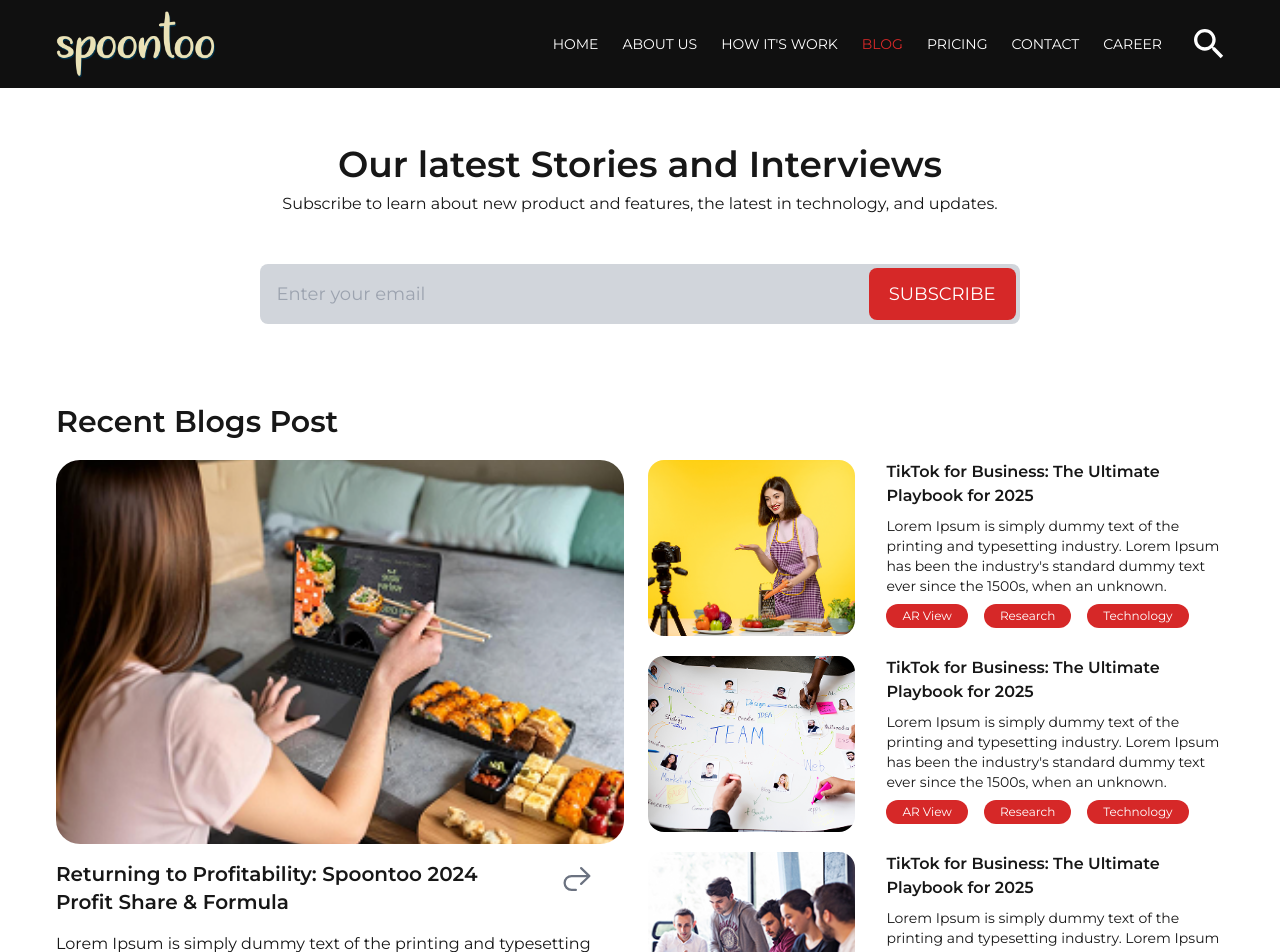
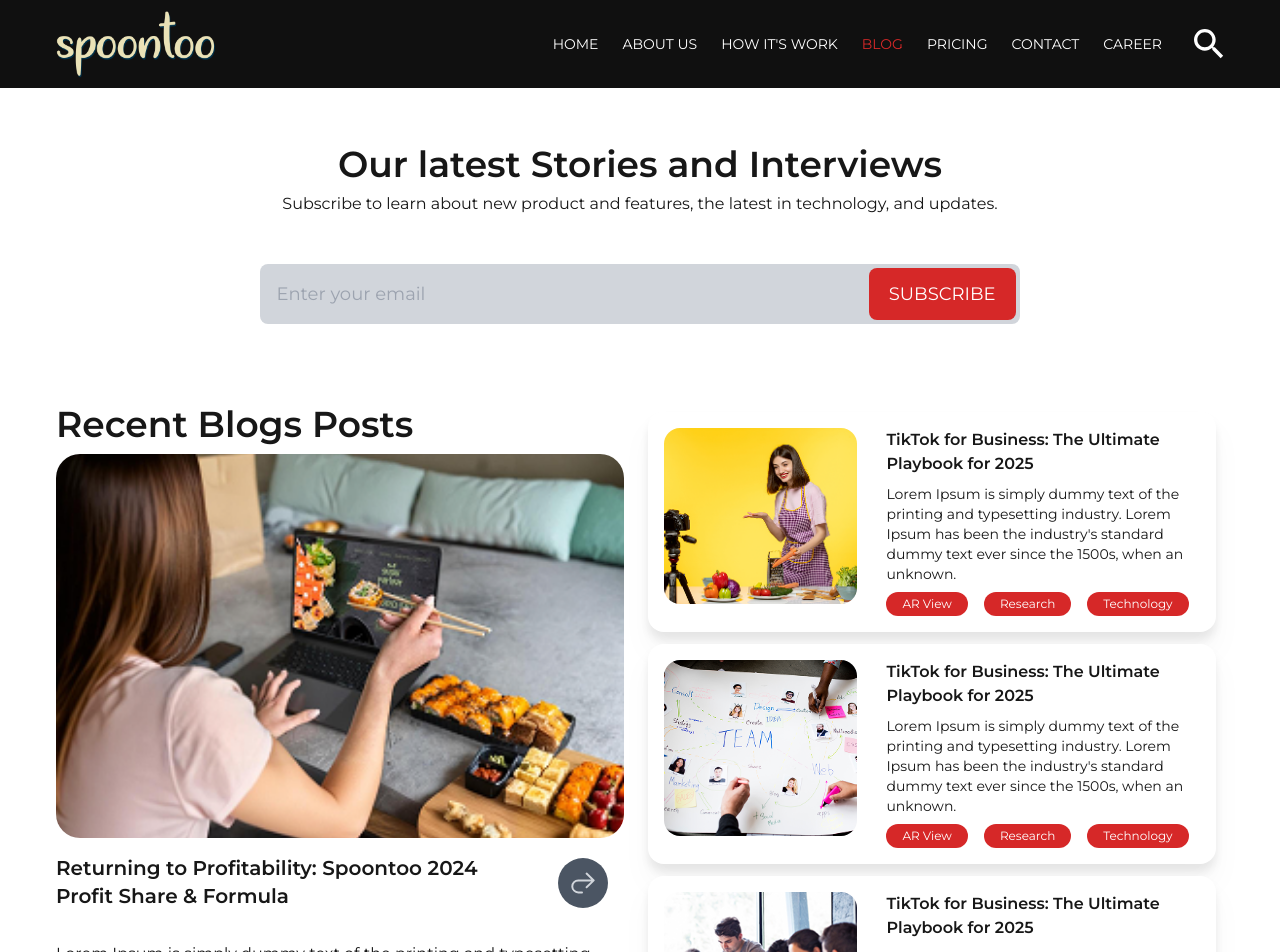
Before and after one commit to sudipblownfuse/spoontoo-dev, a Next.js app: page /blog in a window 1280 px wide. Shown: the top 952 px of the page. Built offline with nearby package versions, Linux system fonts and the light colour scheme.

Commit message:
Update Recent Blog section

```diff
--- a/components/BlogComponents/RecentBlogSec.jsx
+++ b/components/BlogComponents/RecentBlogSec.jsx
@@ -11,20 +11,22 @@ const RecentBlogSec = ({ recentBlogs }) => {
 
   return (
     <section className="w-full h-auto pt-20 pb-10">
-      <div className="w-full width-container mx-auto px-14 flex flex-col items-center">
+      <div className="w-full width-container relative mx-auto px-14 flex flex-col items-center">
         {/* Heading */}
+        <div className="absolute w-full px-14">
         <motion.h2
-          className="w-full text-3xl font-semibold text-start"
+          className="w-full text-4xl font-semibold text-start"
           initial={{ y: 50, opacity: 0 }}
           whileInView={{ y: 0, opacity: 1 }}
           transition={{ duration: 0.5, ease: "easeOut", delay: 0.1 }}
           viewport={{ once: true, amount: 0.3 }}
         >
-          Recent Blogs Post
+          Recent Blogs Posts
         </motion.h2>
+        </div>
 
         {/* ---------------------- Recent Blogs -------------------- */}
-        <div className="w-full h-auto flex justify-between pt-5 ">
+        <div className="w-full h-auto flex justify-between items-center ">
           {/* --------------- Highlighted Blog ------------ */}
           <div className="w-1/2 pr-4 flex flex-col items-start">
             <motion.div
@@ -52,7 +54,7 @@ const RecentBlogSec = ({ recentBlogs }) => {
                 {highlightedBlog.title}
               </motion.h4>
               <motion.h6
-                className="w-[95%]"
+                className="w-[95%] pt-4"
                 initial={{ y: 50, opacity: 0 }}
                 whileInView={{ y: 0, opacity: 1 }}
                 transition={{ duration: 0.5, ease: "easeOut", delay: 0.1 }}
@@ -76,28 +78,29 @@ const RecentBlogSec = ({ recentBlogs }) => {
                   </p>
                 ))}
               </motion.div>
-              <HiMiniArrowUturnRight className="absolute text-3xl text-gray-500 top-5 right-8" />
+              <HiMiniArrowUturnRight size={50} className="absolute p-3 rounded-full text-gray-300 bg-gray-600 top-5 right-4 cursor-pointer transform transition-all hover:bg-black hover:text-secondary duration-300 ease-in-out" />
             </div>
           </div>
 
           {/* ----------------- Other RECENT Blogs --------------- */}
-          <div className="w-1/2 pl-2 flex flex-col gap-5 items-start">
+          <div className="w-1/2 p-2 flex flex-col gap-3 items-start">
             {/* blog */}
             {otherRecentBlogs.map((blog, index) => (
               <motion.div
                 key={index}
-                className="w-full h-44 flex justify-between"
+                className="w-full h-auto p-4 bg-white drop-shadow-xl flex justify-between rounded-2xl cursor-pointer"
                 initial={{ opacity: 0, y: 50 }}
                 whileInView={{ opacity: 1, y: 0 }}
                 transition={{
                   duration: 0.5,
                   ease: "easeOut",
-                  delay: index * 0.2, // Each div appears one after another
+                  delay: index * 0.2,
                 }}
                 viewport={{ once: true }}
+                whileHover={{ scale: 1.05, boxShadow: "0px 10px 20px rgba(0, 0, 0, 0.25)" }}
               >
                 {/* image */}
-                <div className="w-[36%] h-full object-cover rounded-2xl">
+                <div className="w-[36%] h-44 object-cover rounded-2xl">
                   <Image
                     className="h-full w-full object-cover rounded-2xl"
                     src={blog.image}
@@ -105,7 +108,7 @@ const RecentBlogSec = ({ recentBlogs }) => {
                   />
                 </div>
                 {/* Details */}
-                <div className="w-[60%] flex flex-col items-start pl-2">
+                <div className="w-[60%] h-auto flex flex-col items-start pl-2">
                   <h5 className="font-semibold">{blog.title}</h5>
                   <h6 className="text-sm py-2">{blog.description}</h6>
                   {/* categories */}
```
